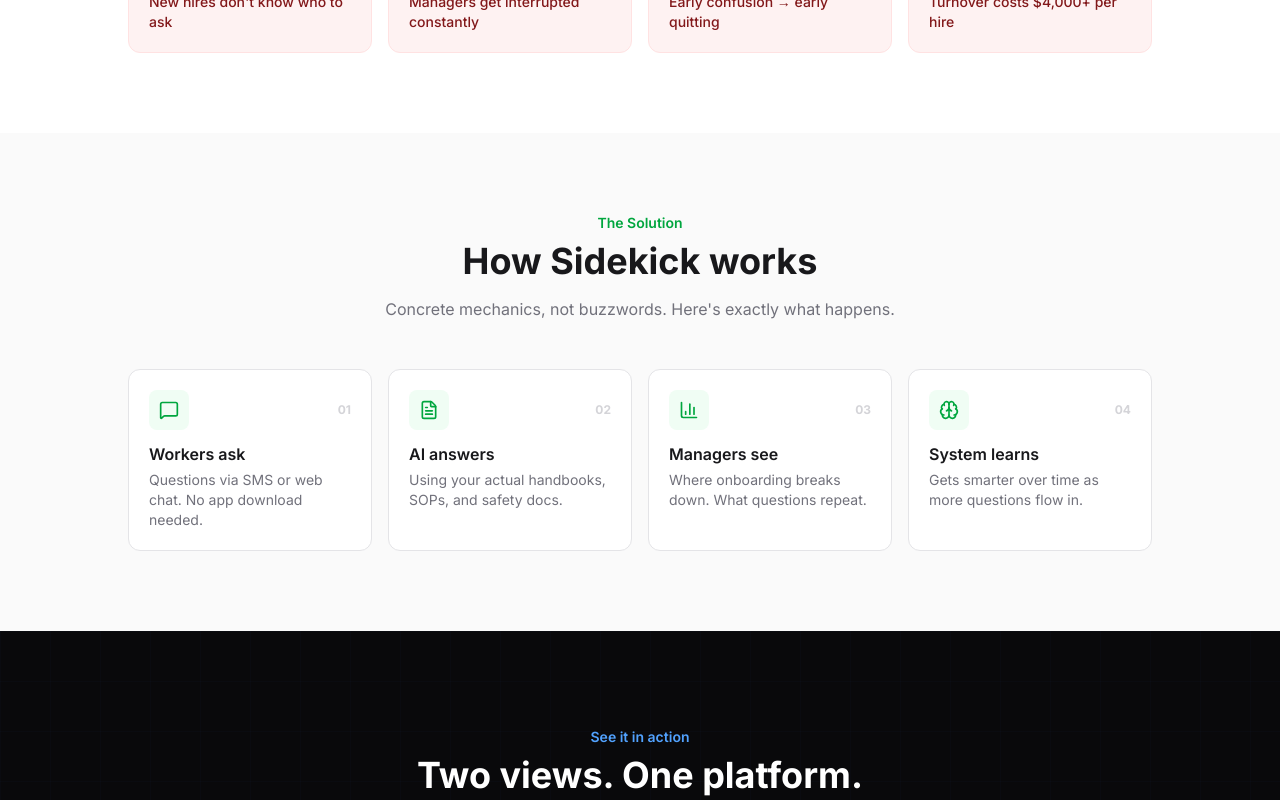
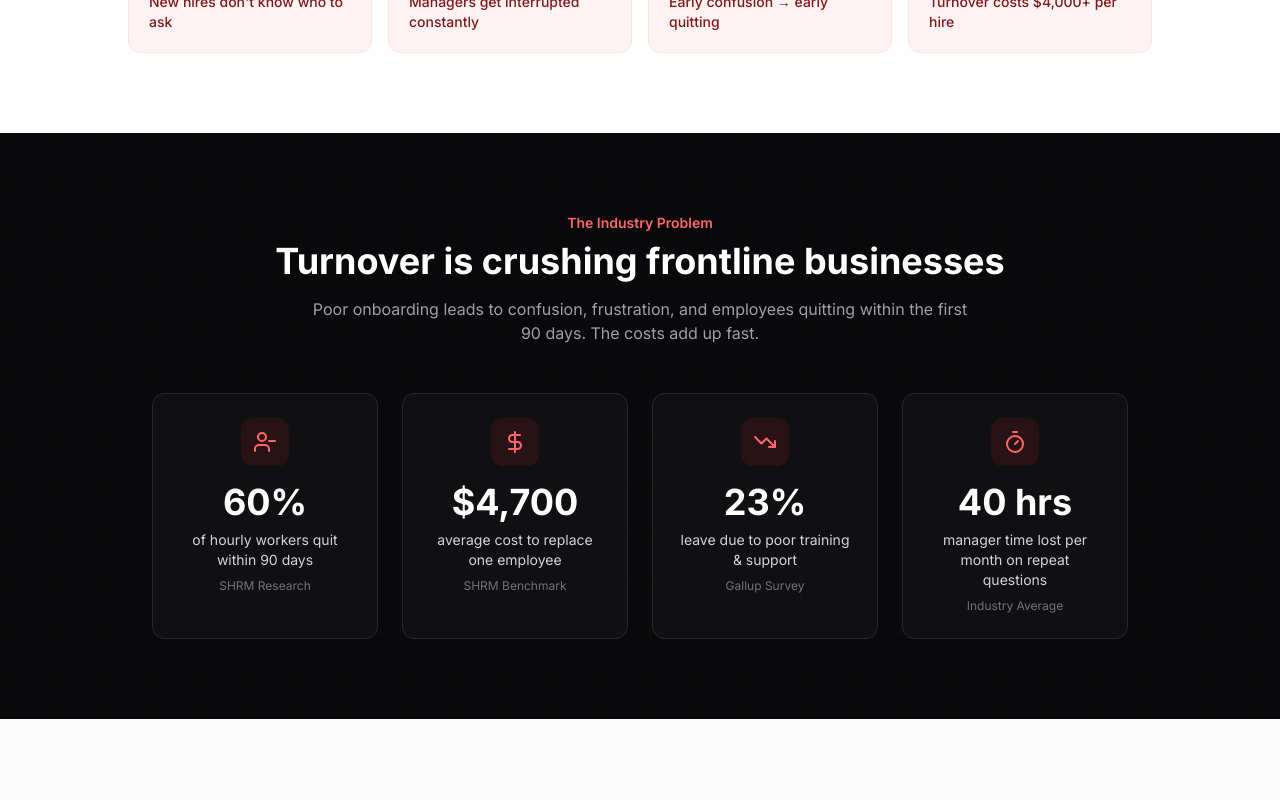
Before and after one commit to textsidekick/sidekick, a Next.js app: page / in a window 1280 px wide. Shown: the part 1380-2180 px from the top of the page. Built offline with nearby package versions, Linux system fonts and the light colour scheme.

Commit message:
feat: add industry stats and impact metrics

```diff
--- a/src/app/page.tsx
+++ b/src/app/page.tsx
@@ -25,7 +25,11 @@
   CheckCircle,
   Mail,
   Phone,
-  Quote
+  Quote,
+  DollarSign,
+  Timer,
+  UserMinus,
+  TrendingDown
 } from "lucide-react";
 
 export default function Home() {
@@ -259,6 +263,66 @@
       </section>
 
       {/* ============================================ */}
+      {/* MARKET STATS - The Cost of Bad Onboarding */}
+      {/* ============================================ */}
+      <section className="relative py-20 overflow-hidden">
+        <div className="absolute inset-0 bg-zinc-950" />
+        <div
+          className="absolute inset-0 opacity-20"
+          style={{
+            backgroundImage: `linear-gradient(rgba(239,68,68,0.15) 1px, transparent 1px), linear-gradient(90deg, rgba(239,68,68,0.15) 1px, transparent 1px)`,
+            backgroundSize: '50px 50px',
+          }}
+        />
+
+        <div className="relative z-10 max-w-5xl mx-auto px-6">
+          <div className="text-center mb-12">
+            <p className="text-red-400 text-sm font-semibold mb-2">The Industry Problem</p>
+            <h2 className="text-3xl md:text-4xl font-bold text-white mb-4">Turnover is crushing frontline businesses</h2>
+            <p className="text-zinc-400 max-w-2xl mx-auto">Poor onboarding leads to confusion, frustration, and employees quitting within the first 90 days. The costs add up fast.</p>
+          </div>
+
+          <div className="grid sm:grid-cols-2 lg:grid-cols-4 gap-6">
+            {[
+              {
+                value: "60%",
+                label: "of hourly workers quit within 90 days",
+                subtext: "SHRM Research",
+                icon: UserMinus
+              },
+              {
+                value: "$4,700",
+                label: "average cost to replace one employee",
+                subtext: "SHRM Benchmark",
+                icon: DollarSign
+              },
+              {
+                value: "23%",
+                label: "leave due to poor training & support",
+                subtext: "Gallup Survey",
+                icon: TrendingDown
+              },
+              {
+                value: "40 hrs",
+                label: "manager time lost per month on repeat questions",
+                subtext: "Industry Average",
+                icon: Timer
+              },
+            ].map((stat, i) => (
+              <div key={i} className="bg-zinc-900/50 border border-zinc-800 rounded-xl p-6 text-center">
+                <div className="w-12 h-12 bg-red-500/10 rounded-xl flex items-center justify-center mx-auto mb-4">
+                  <stat.icon className="w-6 h-6 text-red-400" />
+                </div>
+                <p className="text-3xl md:text-4xl font-bold text-white mb-2">{stat.value}</p>
+                <p className="text-sm text-zinc-300 mb-2">{stat.label}</p>
+                <p className="text-xs text-zinc-500">{stat.subtext}</p>
+              </div>
+            ))}
+          </div>
+        </div>
+      </section>
+
+      {/* ============================================ */}
       {/* THE SOLUTION - How It Actually Works */}
       {/* ============================================ */}
       <section id="how-it-works" className="py-20 px-6 bg-[#fafafa]">
@@ -285,6 +349,64 @@
                 </div>
                 <h3 className="font-semibold text-zinc-900 mb-1">{item.title}</h3>
                 <p className="text-sm text-zinc-500">{item.desc}</p>
+              </div>
+            ))}
+          </div>
+        </div>
+      </section>
+
+      {/* ============================================ */}
+      {/* SIDEKICK IMPACT - Results */}
+      {/* ============================================ */}
+      <section className="py-20 px-6 bg-white">
+        <div className="max-w-5xl mx-auto">
+          <div className="text-center mb-12">
+            <p className="text-green-600 text-sm font-semibold mb-2">The Impact</p>
+            <h2 className="text-3xl md:text-4xl font-bold text-zinc-900 mb-4">What Sidekick delivers</h2>
+            <p className="text-zinc-500 max-w-xl mx-auto">Real results from real customers. Less frustration, faster onboarding, happier teams.</p>
+          </div>
+
+          <div className="grid sm:grid-cols-2 lg:grid-cols-4 gap-6">
+            {[
+              {
+                value: "50%",
+                label: "reduction in early turnover",
+                desc: "Workers feel supported from day one",
+                color: "green"
+              },
+              {
+                value: "70%",
+                label: "faster time to productivity",
+                desc: "Answers in seconds, not hours",
+                color: "blue"
+              },
+              {
+                value: "15 hrs",
+                label: "saved per manager per month",
+                desc: "No more repeat questions",
+                color: "violet"
+              },
+              {
+                value: "$18K",
+                label: "annual savings per 50 employees",
+                desc: "Reduced turnover + manager time",
+                color: "amber"
+              },
+            ].map((stat, i) => (
+              <div key={i} className={`rounded-xl p-6 text-center border ${
+                stat.color === 'green' ? 'bg-green-50 border-green-100' :
+                stat.color === 'blue' ? 'bg-blue-50 border-blue-100' :
+                stat.color === 'violet' ? 'bg-violet-50 border-violet-100' :
+                'bg-amber-50 border-amber-100'
+              }`}>
+                <p className={`text-4xl md:text-5xl font-bold mb-2 ${
+                  stat.color === 'green' ? 'text-green-600' :
+                  stat.color === 'blue' ? 'text-blue-600' :
+                  stat.color === 'violet' ? 'text-violet-600' :
+                  'text-amber-600'
+                }`}>{stat.value}</p>
+                <p className="text-sm font-medium text-zinc-900 mb-1">{stat.label}</p>
+                <p className="text-xs text-zinc-500">{stat.desc}</p>
               </div>
             ))}
           </div>
@@ -383,7 +505,7 @@
       {/* ============================================ */}
       {/* WHY DIFFERENT - Document Intelligence */}
       {/* ============================================ */}
-      <section className="py-20 px-6 bg-white">
+      <section className="py-20 px-6 bg-[#fafafa]">
         <div className="max-w-5xl mx-auto">
           <div className="grid md:grid-cols-2 gap-12 lg:gap-16 items-center">
             <div>
@@ -445,7 +567,7 @@
       {/* ============================================ */}
       {/* TESTIMONIALS */}
       {/* ============================================ */}
-      <section className="py-20 px-6 bg-[#fafafa]">
+      <section className="py-20 px-6 bg-white">
         <div className="max-w-5xl mx-auto">
           <div className="text-center mb-12">
             <p className="text-blue-600 text-sm font-semibold mb-2">Testimonials</p>
@@ -476,14 +598,14 @@
                 logo: "/logos/jfm.png"
               },
             ].map((item, i) => (
-              <div key={i} className="bg-white border border-zinc-200 rounded-2xl p-6 hover:shadow-lg transition-all">
+              <div key={i} className="bg-[#fafafa] border border-zinc-200 rounded-2xl p-6 hover:shadow-lg transition-all">
                 <div className="mb-4">
                   <Quote className="w-8 h-8 text-blue-100" />
                 </div>
                 <p className="text-zinc-600 text-sm leading-relaxed mb-6">
                   &quot;{item.quote}&quot;
                 </p>
-                <div className="flex items-center gap-3 pt-4 border-t border-zinc-100">
+                <div className="flex items-center gap-3 pt-4 border-t border-zinc-200">
                   <Image
                     src={item.logo}
                     alt={item.company}
@@ -505,9 +627,9 @@
       {/* ============================================ */}
       {/* PROOF / TRACTION */}
       {/* ============================================ */}
-      <section className="py-16 px-6 bg-white">
+      <section className="py-16 px-6 bg-[#fafafa]">
         <div className="max-w-4xl mx-auto">
-          <div className="bg-[#fafafa] border border-zinc-200 rounded-2xl p-8 md:p-10">
+          <div className="bg-white border border-zinc-200 rounded-2xl p-8 md:p-10">
             <p className="text-blue-600 text-sm font-semibold mb-6 text-center">Early traction</p>
             <div className="grid grid-cols-2 md:grid-cols-4 gap-6 md:gap-8 mb-6">
               <div className="text-center">
@@ -537,7 +659,7 @@
       {/* ============================================ */}
       {/* TRUST & COMPLIANCE */}
       {/* ============================================ */}
-      <section className="py-16 px-6 bg-[#fafafa]">
+      <section className="py-16 px-6 bg-white">
         <div className="max-w-5xl mx-auto">
           <div className="text-center mb-10">
             <p className="text-blue-600 text-sm font-semibold mb-2">Trust & Security</p>
@@ -551,8 +673,8 @@
               { icon: Phone, title: 'SMS Compliant', desc: 'STOP/HELP supported' },
               { icon: Mail, title: 'Privacy First', desc: 'GDPR & CCPA ready' },
             ].map((item, i) => (
-              <div key={i} className="bg-white border border-zinc-200 rounded-xl p-5 text-center">
-                <div className="w-10 h-10 bg-zinc-100 rounded-lg flex items-center justify-center mx-auto mb-3">
+              <div key={i} className="bg-[#fafafa] border border-zinc-200 rounded-xl p-5 text-center">
+                <div className="w-10 h-10 bg-white border border-zinc-200 rounded-lg flex items-center justify-center mx-auto mb-3">
                   <item.icon className="w-5 h-5 text-zinc-600" />
                 </div>
                 <h3 className="font-semibold text-zinc-900 text-sm mb-1">{item.title}</h3>
```
